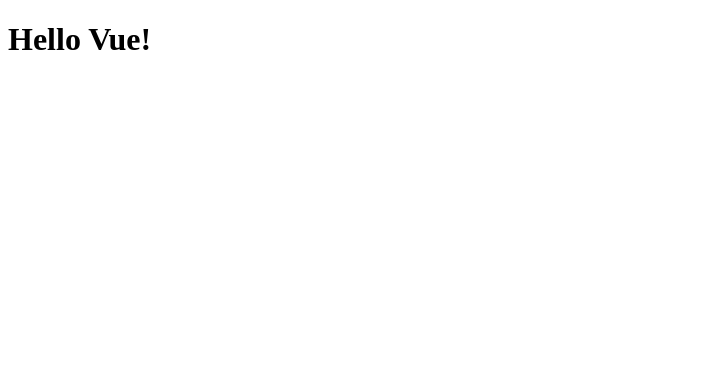
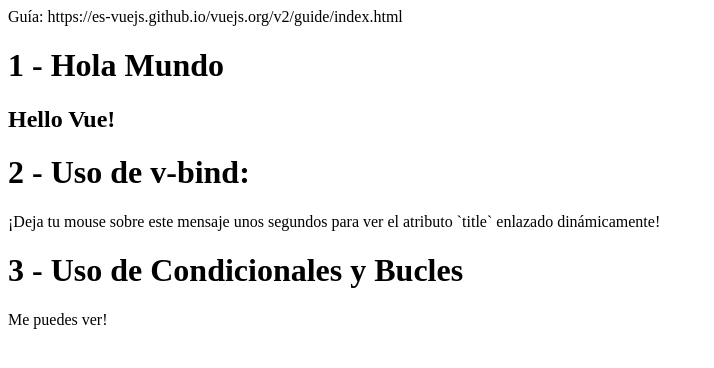
Before and after one commit to acopantepuy/vuejs, a plain HTML site: page index.html in a window 1280 px wide. Shown: the whole page, without its empty margins (0-714 px from the left). Drawn offline with nearby package versions, Linux system fonts and the light colour scheme.

Commit message:
Directiva v-bin, v-if

```diff
--- a/index.html
+++ b/index.html
@@ -5,14 +5,51 @@
 	<script src="https://unpkg.com/vue/dist/vue.js"></script>
 </head>
 <body>
+
+	Guía: https://es-vuejs.github.io/vuejs.org/v2/guide/index.html
+
+
+	<!-- Hola Mundo en VUE -->
 	<div id="app">
-		<h1>{{ message }}</h1>
+		<h1>{{ titulo }}</h1>
+		<h2>{{ message }}</h2>
+	</div>
+
+	<div id="app2">
+		<h1>{{ titulo }}</h1>
+		<span :title="message">
+    		¡Deja tu mouse sobre este mensaje unos segundos para ver el atributo `title` enlazado dinámicamente!
+  		</span>
+	</div>
+
+	<div id="app3">
+		<h1>{{ titulo }}</h1>
+		<p v-if="seen">
+    		Me puedes ver!
+  		</p>
 	</div>
 	<!-- Código JavaScript VUE -->
 	<script>
+		var app3 = new Vue({
+			el:'#app3',
+			data:{
+				titulo:'3 - Uso de Condicionales y Bucles',
+				seen: true
+			}
+		});
+
+		var app2 = new Vue({
+			el:'#app2',
+			data:{
+				titulo:'2 - Uso de v-bind:',
+				message:'You loaded this page on ' + new Date()
+			}
+		});
+
 		var app = new Vue({
-			el: '#app',
+			el:'#app',
 		  	data: {
+		  		titulo:'1 - Hola Mundo',
 		    	message: 'Hello Vue!'
 		  }
 		});
```
